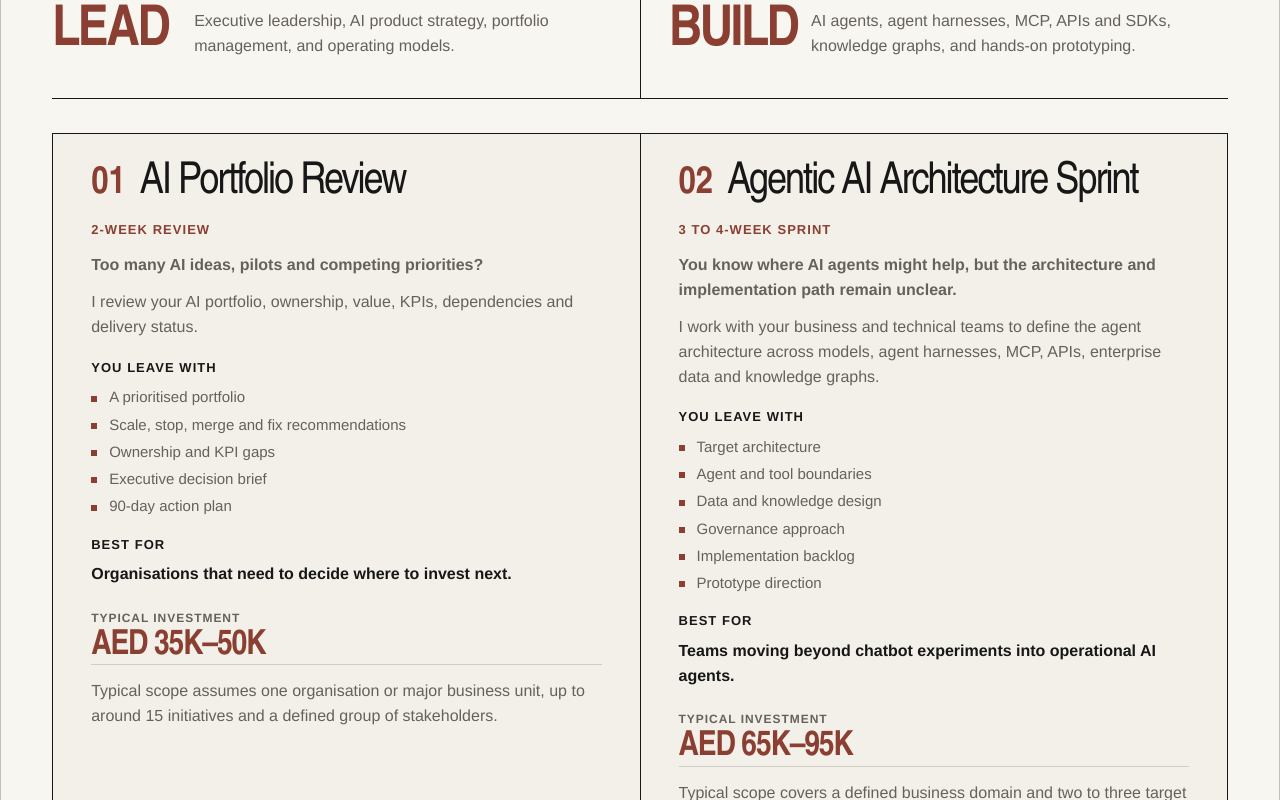
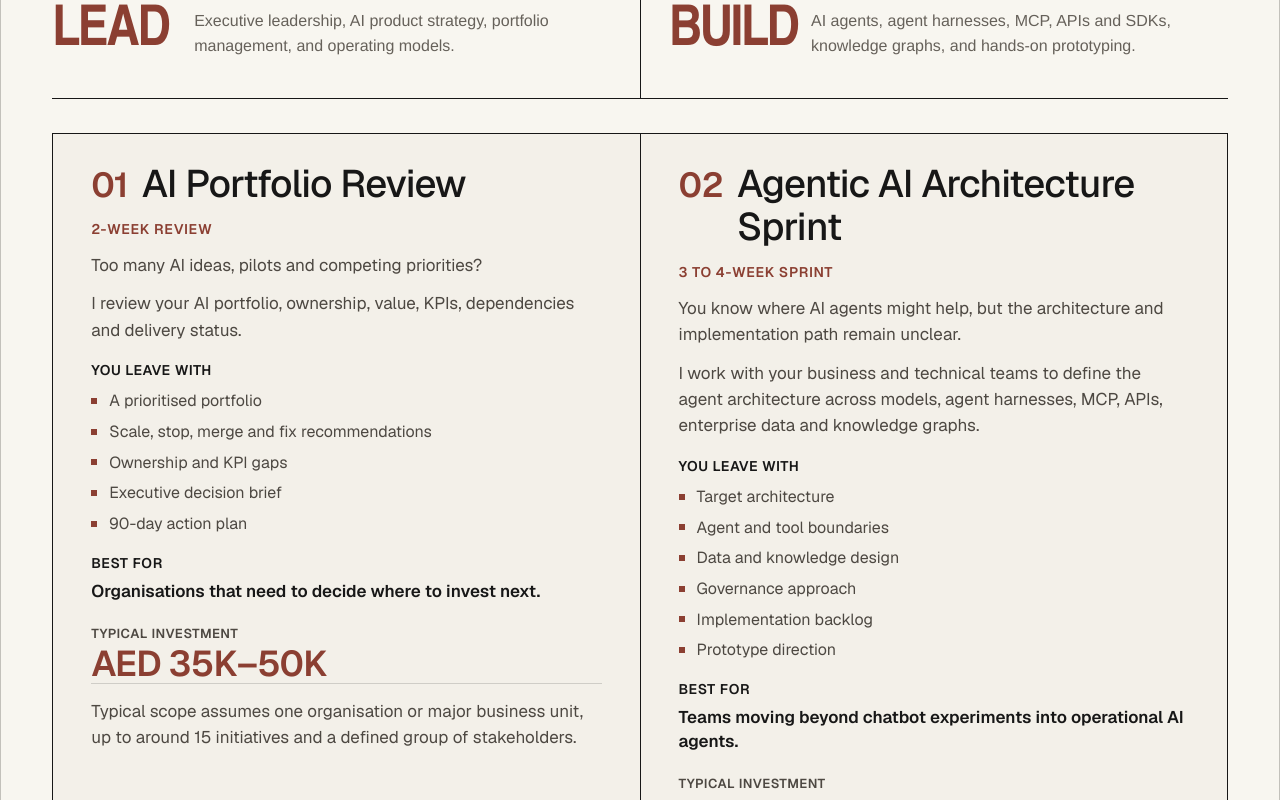
Before and after one commit to kyyberi/jarkko, a Next.js app: page / in a window 1280 px wide. Shown: the part 1400-2200 px from the top of the page. Built offline with nearby package versions, Linux system fonts and the light colour scheme.

Commit message:
Refine consulting offer typography

```diff
--- a/app/globals.css
+++ b/app/globals.css
@@ -603,6 +603,7 @@ h1 {
   border-right: 1px solid var(--ink);
   border-bottom: 1px solid var(--ink);
   background: var(--paper);
+  font-family: var(--font-geist-sans), var(--body);
   transition:
     background 180ms ease,
     box-shadow 180ms ease,
@@ -625,28 +626,29 @@ h1 {
 .engagement-number {
   flex: 0 0 auto;
   color: var(--accent);
-  font-family: var(--display);
-  font-size: 38px;
-  font-weight: 900;
+  font-size: clamp(34px, 2.7vw, 38px);
+  font-weight: 600;
   line-height: 1;
+  letter-spacing: -0.02em;
 }
 
 .engagement-card h3 {
   max-width: 520px;
   margin: 0 0 12px;
-  font-family: var(--display);
-  font-size: clamp(28px, 3.5vw, 44px);
-  line-height: 0.98;
-  letter-spacing: -0.045em;
+  font-size: clamp(36px, 3vw, 40px);
+  font-weight: 500;
+  line-height: 1.12;
+  letter-spacing: -0.02em;
 }
 
 .engagement-label {
   display: inline-block;
   margin-bottom: 14px;
   color: var(--accent);
-  font-size: 13px;
-  font-weight: 900;
-  letter-spacing: 0.08em;
+  font-size: 14px;
+  font-weight: 600;
+  letter-spacing: 0.05em;
+  line-height: 1.3;
   text-transform: uppercase;
 }
 
@@ -657,28 +659,29 @@ h1 {
 }
 
 .engagement-price span {
-  color: var(--muted);
-  font-size: 12px;
-  font-weight: 900;
-  letter-spacing: 0.08em;
+  color: #4d4842;
+  font-size: 13px;
+  font-weight: 600;
+  letter-spacing: 0.04em;
+  line-height: 1.3;
   text-transform: uppercase;
 }
 
 .engagement-price strong {
   color: var(--accent);
-  font-family: var(--display);
-  font-size: clamp(28px, 2.7vw, 38px);
-  font-weight: 900;
-  line-height: 1;
-  letter-spacing: -0.035em;
+  font-size: clamp(34px, 2.8vw, 38px);
+  font-weight: 600;
+  line-height: 1.05;
+  letter-spacing: -0.02em;
   white-space: nowrap;
 }
 
 .engagement-card p {
   max-width: 620px;
   margin: 0;
-  color: var(--muted);
-  font-size: 16px;
+  color: #4d4842;
+  font-size: 17px;
+  font-weight: 400;
   line-height: 1.55;
 }
 
@@ -688,7 +691,9 @@ h1 {
 
 .engagement-question {
   color: var(--ink);
-  font-weight: 800;
+  font-size: 18px;
+  font-weight: 600;
+  line-height: 1.4;
 }
 
 .engagement-card .engagement-question + p {
@@ -703,9 +708,10 @@ h1 {
 .engagement-outcomes span {
   display: block;
   color: var(--ink);
-  font-size: 13px;
-  font-weight: 900;
-  letter-spacing: 0.08em;
+  font-size: 14px;
+  font-weight: 600;
+  letter-spacing: 0.04em;
+  line-height: 1.3;
   text-transform: uppercase;
 }
 
@@ -720,9 +726,10 @@ h1 {
 .engagement-outcomes li {
   position: relative;
   padding-left: 18px;
-  color: var(--muted);
-  font-size: 15px;
-  line-height: 1.35;
+  color: #4d4842;
+  font-size: 16px;
+  font-weight: 400;
+  line-height: 1.48;
 }
 
 .engagement-outcomes li::before {
@@ -742,24 +749,29 @@ h1 {
 .engagement-best span {
   display: block;
   color: var(--ink);
-  font-size: 13px;
-  font-weight: 900;
-  letter-spacing: 0.08em;
+  font-size: 14px;
+  font-weight: 600;
+  letter-spacing: 0.04em;
+  line-height: 1.3;
   text-transform: uppercase;
 }
 
 .engagement-best p {
   margin-top: 8px;
   color: var(--ink);
-  font-weight: 800;
+  font-size: 17px;
+  font-weight: 600;
+  line-height: 1.4;
 }
 
 .engagement-scope-note {
   margin-top: 16px;
   padding-top: 14px;
   border-top: 1px solid rgba(24, 24, 24, 0.16);
-  font-size: 13px;
-  line-height: 1.45;
+  color: #5a554f;
+  font-size: 15px;
+  font-weight: 400;
+  line-height: 1.5;
 }
 
 .engagement-disclaimer {
@@ -2529,6 +2541,18 @@ h1 {
     padding: 24px 20px 26px;
   }
 
+  .engagement-number {
+    font-size: 34px;
+  }
+
+  .engagement-card h3 {
+    font-size: clamp(30px, 9vw, 34px);
+  }
+
+  .engagement-price strong {
+    font-size: clamp(30px, 8.5vw, 34px);
+  }
+
   .engagement-card:hover,
   .engagement-card:focus-within {
     transform: none;
```
